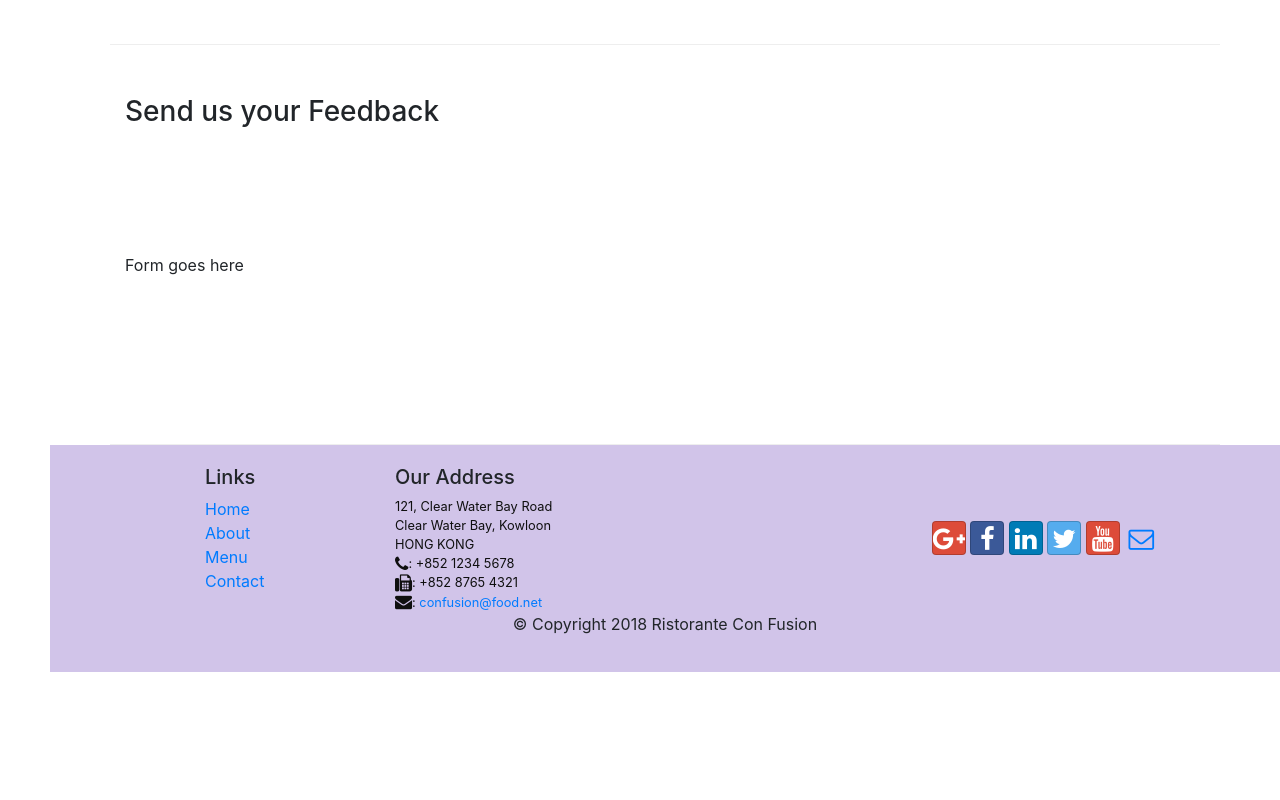
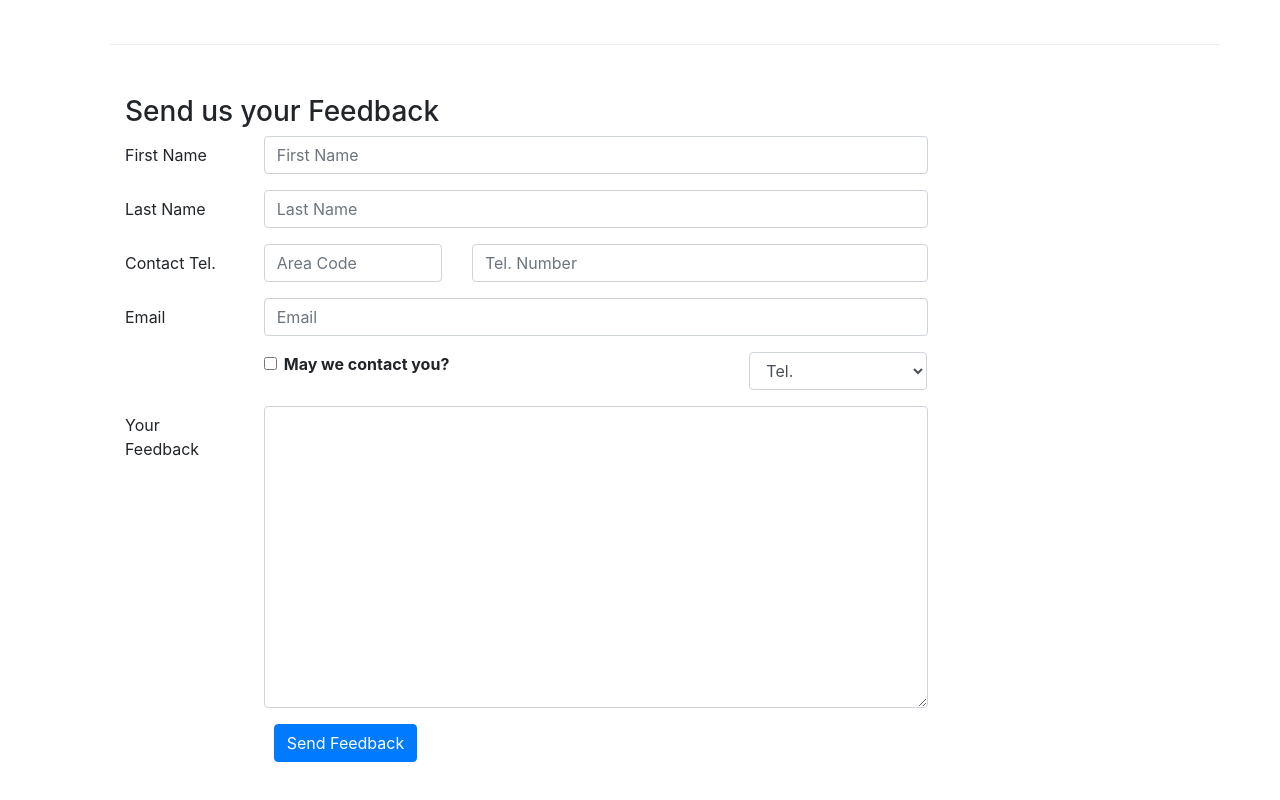
Before and after one commit to Semolski/bootstrap-test, a website: page contactus.html in a window 1280 px wide. Shown: the part 820-1620 px from the top of the page. Before the commit the page ends 1492 px from the top, so only its background shows below. Drawn offline with nearby package versions, Linux system fonts and the light colour scheme.

Commit message:
Bootstrap form

```diff
--- a/contactus.html
+++ b/contactus.html
@@ -91,7 +91,63 @@
               <h3>Send us your Feedback</h3>
            </div>
             <div class="col-12 col-md-9">
-                Form goes here
+                <form action="">
+                    <div class="form-group row">
+                        <label for="firstname" class="col-md-2 col-form-label">First Name</label>
+                        <div class="col-md-10">
+                            <input type="text" class="form-control" id="firstname" name="firstname" placeholder="First Name">
+
+                        </div>
+                    </div>
+                    <div class="form-group row">
+                        <label for="lastname" class="col-md-2 col-form-label">Last Name</label>
+                        <div class="col-md-10">
+                            <input type="text" class="form-control" id="lastname" name="lastname" placeholder="Last Name">
+                        </div>
+                    </div>
+                    <div class="form-group row">
+                        <label for="telnum" class="col-12 col-md-2 col-form-label">Contact Tel.</label>
+                        <div class="col-5 col-md-3">
+                            <input type="tel" class="form-control" id="areacode" name="areacode" placeholder="Area Code">
+                        </div>
+                        <div class="col-7 col-md-7">
+                            <input type="tel" class="form-control" id="telnum" name="telnum" placeholder="Tel. Number">
+                        </div>
+                    </div>
+                    <div class="form-group row">
+                        <label for="emailid" class="col-md-2 col-form-label">Email</label>
+                        <div class="col-md-10">
+                            <input type="email" class="form-control" id="emailid" name="email" placeholder="Email">
+                        </div>
+                    </div>
+                    <div class="form-group row">
+                        <div class="col-md-6 offset-md-2">
+                            <div class="form-check">
+                                <input type="checkbox" class="form-check-input" name="approve" id="approve" value="">
+                                <label for="approve" class="form-check-label">
+                                    <strong>May we contact you?</strong>
+                                </label>
+                            </div>
+                        </div>
+                        <div class="col-md-3 offset-md-1">
+                            <select name="" id="" class="form-control">
+                                <option value="">Tel.</option>
+                                <option value="">Email</option>
+                            </select>
+                        </div>
+                    </div>
+                    <div class="form-group row">
+                        <label for="feedback" class="col-md-2 col-form-label">Your Feedback</label>
+                        <div class="col-md-10">
+                            <textarea class="form-control" id="feedback" name="feedback" rows="12"></textarea>
+                        </div>
+                    </div>
+                    <div class="form-group-row">
+                        <div class="offset-md-2 col-md-10">
+                            <button type="submit" class="btn btn-primary">Send Feedback</button>
+                        </div>
+                    </div>
+                </form>
             </div>
              <div class="col-12 col-md">
             </div>
```
